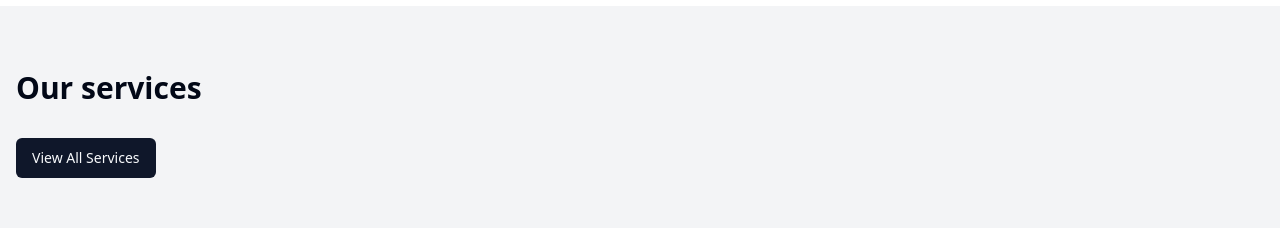
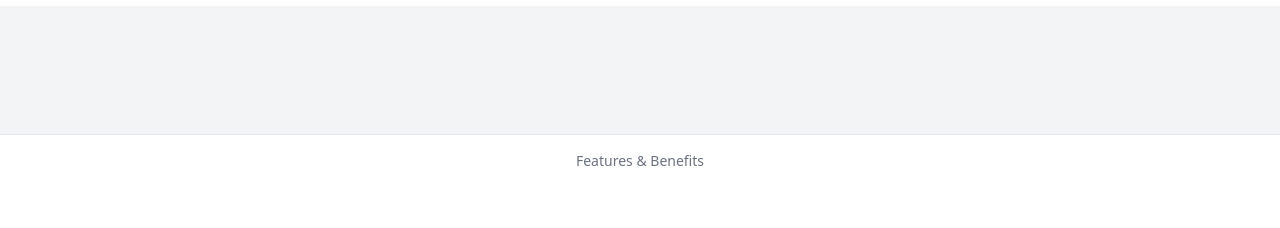
Before and after one commit to dinulhaque89/cwc-fe-react, a Next.js app: page / in a window 1280 px wide. Shown: the part 1285-1513 px from the top of the page. After the commit the page ends 1472 px from the top, so only its background shows below. Built offline with nearby package versions, Linux system fonts and the light colour scheme.

Commit message:
removed service section from homepage

```diff
--- a/src/app/page.tsx
+++ b/src/app/page.tsx
@@ -90,8 +90,8 @@ export default function Home() {
           </section>
           <section className="bg-gray-100">
             <div className="max-w-7xl mx-auto px-4 py-16">
-              <h2 className="text-3xl font-bold mb-8">Our services</h2>
-              <Button>View All Services</Button>
+              {/* <h2 className="text-3xl font-bold mb-8">Our services</h2>
+              <Button>View All Services</Button> */}
             </div>
           </section>
         </main>
--- a/src/app/passenger/styles.css
+++ /dev/null
@@ -1,16 +0,0 @@
-@tailwind base;
-@tailwind components;
-@tailwind utilities;
-
-body {
-  font-family: var(--font-inter), sans-serif;
-}
-
-h1,
-h2,
-h3,
-h4,
-h5,
-h6 {
-  font-family: var(--font-inter), sans-serif;
-}
```
Also changed, not shown: src/app/aboutus/page.tsx (added), src/app/contactus/contactus.tsx (added).
